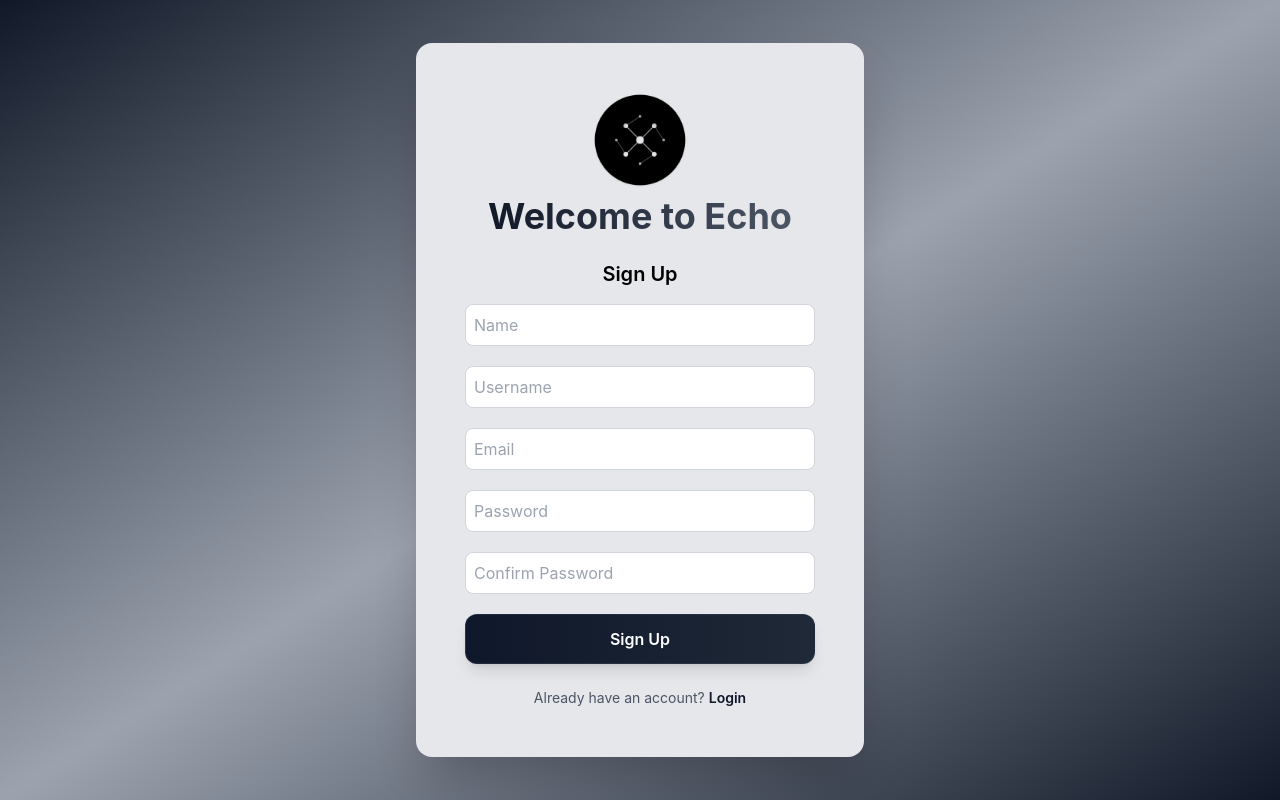
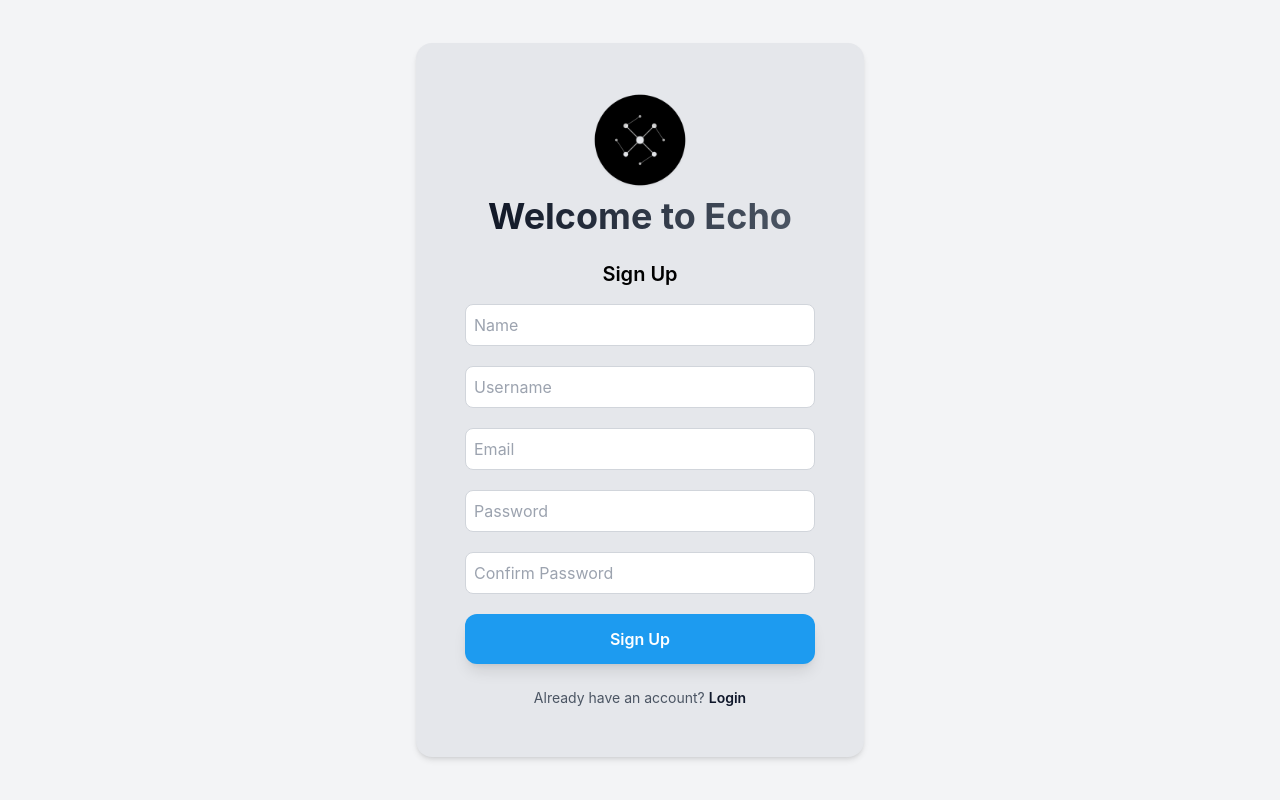
Before and after one commit to MinitJain/Echo-aTwitterClone, a React (Create React App) app in the folder frontend/twitterclone/: page /login in a window 1280 px wide. Built offline with nearby package versions, Linux system fonts and the light colour scheme.

Commit message:
Refactor UI: Adjust Home component width, enhance Login component styles (gradient), and improve Tweet component button interactions with transitions and consistency.

```diff
--- a/frontend/twitterclone/src/components/Home.js
+++ b/frontend/twitterclone/src/components/Home.js
@@ -16,7 +16,7 @@ const Home = () => {
   console.log("Redux otherUsers:", otherUsers);
 
   return (
-    <div className="Home  flex justify-between max-w-7xl w-[90%] mx-auto ">
+    <div className="Home  flex justify-between max-w-7xl w-[100%] mx-auto ">
       <LeftSidebar />
       <Outlet />
       <RightSideBar otherUsers={otherUsers} />
--- a/frontend/twitterclone/src/components/Login.js
+++ b/frontend/twitterclone/src/components/Login.js
@@ -107,8 +107,8 @@ const Login = () => {
   };
 
   return (
-    <div className="w-screen h-screen flex items-center justify-center bg-gradient-to-br from-gray-900 via-gray-400 to-gray-900 ">
-      <div className="bg-gray-200 shadow-2xl border border-gray-200/50 rounded-2xl p-12 flex flex-col items-center w-full max-w-md">
+    <div className="w-screen h-screen flex items-center justify-center bg-gray-100 ">
+      <div className="bg-gray-200 shadow-md  hover:shadow-xl active:shadow-2xl transition-shadow border border-gray-200/50 rounded-2xl p-12 flex flex-col items-center w-full max-w-md">
         <img
           src="/NodesLogoForEcho.png"
           alt="Logo"
@@ -187,13 +187,12 @@ const Login = () => {
           <button
             type="submit"
             className="w-full py-3 font-semibold rounded-xl
-            bg-gradient-to-r from-slate-900 to-gray-800
-           text-white shadow-lg
-            hover:shadow-xl hover:shadow-blue-500/30
-            hover:scale-[1.02] hover:-translate-y-0.5
-            active:scale-[0.98] active:translate-y-0
-            transition-all duration-200 ease-out
-            border border-slate-600/30 hover:border-slate-500"
+             bg-[#1D9BF0] text-white shadow-lg
+             hover:bg-[#1A8CD8] hover:shadow-xl hover:shadow-[#1D9BF0]/40
+             hover:scale-[1.02] hover:-translate-y-0.5
+             active:scale-[0.98] active:translate-y-0
+             transition-all duration-200 ease-out
+             border border-[#1D9BF0]/40 hover:border-[#1A8CD8]"
           >
             {isLogin ? "Login" : "Sign Up"}
           </button>
--- a/frontend/twitterclone/src/components/Tweet.js
+++ b/frontend/twitterclone/src/components/Tweet.js
@@ -55,8 +55,6 @@ const Tweet = ({ tweet }) => {
       );
       if (!confirmDelete) return;
 
-      // 🔗 Call your backend API
-
       const res = await axios.delete(`${TWEET_API_END_POINT}/delete/${id}`, {
         withCredentials: true,
       });
@@ -93,13 +91,13 @@ const Tweet = ({ tweet }) => {
         dispatch(getRefresh());
       }
     } catch (error) {
-      // If there's an error, show error message
       toast.error(error.response?.data?.message || "Failed to bookmark tweet");
-      // Revert the optimistic update by dispatching bookmarkUpdate again
+      // Revert optimistic update
       dispatch(bookmarkUpdate(tweetId));
       console.error("Bookmark error:", error);
     }
   };
+
   return (
     <div className="relative mt-2">
       <div className="bg-white shadow-sm hover:shadow-md transition rounded-2xl p-4 mb-4 border border-gray-100">
@@ -129,7 +127,12 @@ const Tweet = ({ tweet }) => {
             {/* Actions */}
             <div className="flex justify-around mt-3 text-gray-500">
               {/* comment */}
-              <button className="flex items-center space-x-1 rounded-full p-2 hover:bg-blue-50 hover:text-blue-500 transition">
+              <button
+                className="flex items-center space-x-1 rounded-full p-2
+                           hover:bg-blue-50 hover:text-blue-500
+                           transition-all duration-200 ease-out
+                           hover:scale-[1.05] active:scale-[0.95]"
+              >
                 <RiChat1Line size={18} />
                 <span className="text-sm">12</span>
               </button>
@@ -137,20 +140,32 @@ const Tweet = ({ tweet }) => {
               {/* like */}
               <button
                 onClick={() => likeOrDislikeHandler(tweet?._id)}
-                className="flex items-center space-x-1 rounded-full p-2 hover:bg-red-50 hover:text-red-500 transition"
+                className="flex items-center space-x-1 rounded-full p-2
+                           hover:bg-red-50 hover:text-red-500
+                           transition-all duration-200 ease-out
+                           hover:scale-[1.05] active:scale-[0.95]"
               >
                 {likes.includes(user?._id) ? (
                   <RiHeart3Fill size={18} className="text-red-500" />
                 ) : (
                   <RiHeart3Line size={18} />
                 )}
-                <span className="text-sm">{likes.length}</span>
+                <span
+                  className={`text-sm ${
+                    likes.includes(user?._id) ? "text-red-500" : ""
+                  }`}
+                >
+                  {likes.length}
+                </span>
               </button>
 
               {/* bookmark */}
               <button
                 onClick={() => bookmarkHandler(tweet?._id)}
-                className="flex items-center space-x-1 rounded-full p-2 hover:bg-green-50 hover:text-green-500 transition"
+                className="flex items-center space-x-1 rounded-full p-2
+                           hover:bg-green-50 hover:text-green-500
+                           transition-all duration-200 ease-out
+                           hover:scale-[1.05] active:scale-[0.95]"
               >
                 {user?.bookmarks?.includes(tweet?._id) ? (
                   <RiBookmarkLine
@@ -160,7 +175,13 @@ const Tweet = ({ tweet }) => {
                 ) : (
                   <RiBookmarkLine size={18} />
                 )}
-                <span className="text-sm">
+                <span
+                  className={`text-sm ${
+                    user?.bookmarks?.includes(tweet?._id)
+                      ? "text-green-500"
+                      : ""
+                  }`}
+                >
                   {user?.bookmarks?.includes(tweet?._id) ? "Saved" : "Save"}
                 </span>
               </button>
```
